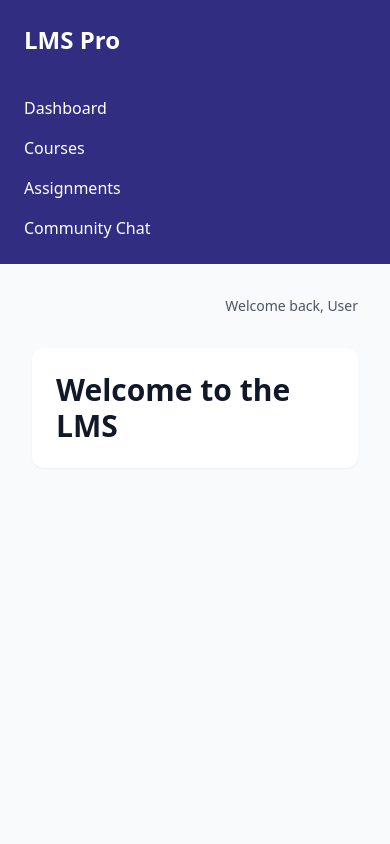
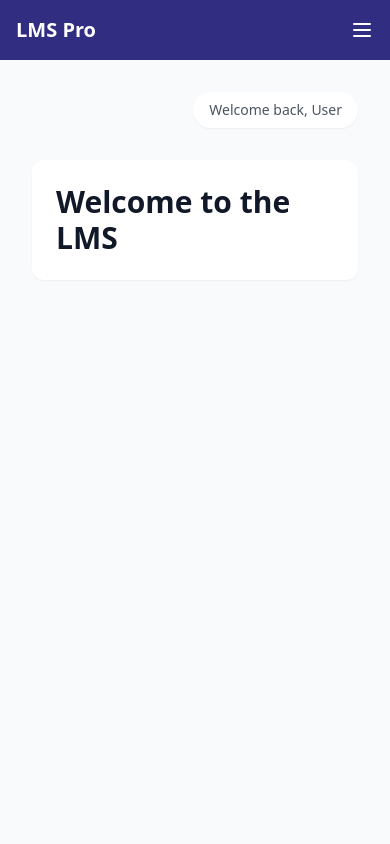
Before and after one commit to digitalpentech-art/distance-learning, a Flask app: page / in a window 390 px wide. Run offline with Flask 3, Linux system fonts and the light colour scheme; some libraries are stand-ins or nearby versions.

Commit message:
feat: implement mobile-responsive collapsible sidebar

```diff
--- a/app/templates/base.html
+++ b/app/templates/base.html
@@ -8,12 +8,20 @@
     <script defer src="https://cdn.jsdelivr.net/npm/alpinejs@3.x.x/dist/cdn.min.js"></script>
     <script src="https://cdn.jsdelivr.net/npm/chart.js"></script>
 </head>
-<body class="bg-gray-50 text-gray-900 font-sans">
+<body class="bg-gray-50 text-gray-900 font-sans" x-data="{ sidebarOpen: false }">
 
     <div class="min-h-screen flex flex-col md:flex-row">
+        <!-- Mobile Sidebar Toggle -->
+        <div class="md:hidden p-4 bg-indigo-900 text-white flex justify-between items-center">
+            <h1 class="text-xl font-bold">LMS Pro</h1>
+            <button @click="sidebarOpen = !sidebarOpen">
+                <svg class="w-6 h-6" fill="none" stroke="currentColor" viewBox="0 0 24 24"><path stroke-linecap="round" stroke-linejoin="round" stroke-width="2" d="M4 6h16M4 12h16M4 18h16"></path></svg>
+            </button>
+        </div>
+
         <!-- Sidebar -->
-        <aside class="w-full md:w-64 bg-indigo-900 text-white p-6">
-            <h1 class="text-2xl font-bold mb-10">LMS Pro</h1>
+        <aside class="fixed inset-y-0 left-0 transform md:relative md:translate-x-0 transition duration-200 ease-in-out bg-indigo-900 text-white p-6 w-64 z-20" :class="sidebarOpen ? 'translate-x-0' : '-translate-x-full'">
+            <h1 class="text-2xl font-bold mb-10 hidden md:block">LMS Pro</h1>
             <nav class="space-y-4">
                 <a href="/" class="block hover:text-indigo-200">Dashboard</a>
                 <a href="/courses" class="block hover:text-indigo-200">Courses</a>
@@ -23,10 +31,10 @@
         </aside>
 
         <!-- Main Content -->
-        <main class="flex-1 p-8">
+        <main class="flex-1 p-8 overflow-y-auto">
             <header class="mb-8 flex justify-between items-center">
                 <h2 class="text-2xl font-semibold text-gray-800">{% block header %}{% endblock %}</h2>
-                <div class="text-sm text-gray-600">Welcome back, User</div>
+                <div class="text-sm text-gray-600 bg-white px-4 py-2 rounded-full shadow-sm">Welcome back, User</div>
             </header>
 
             <div class="bg-white rounded-xl shadow-sm p-6">
```
